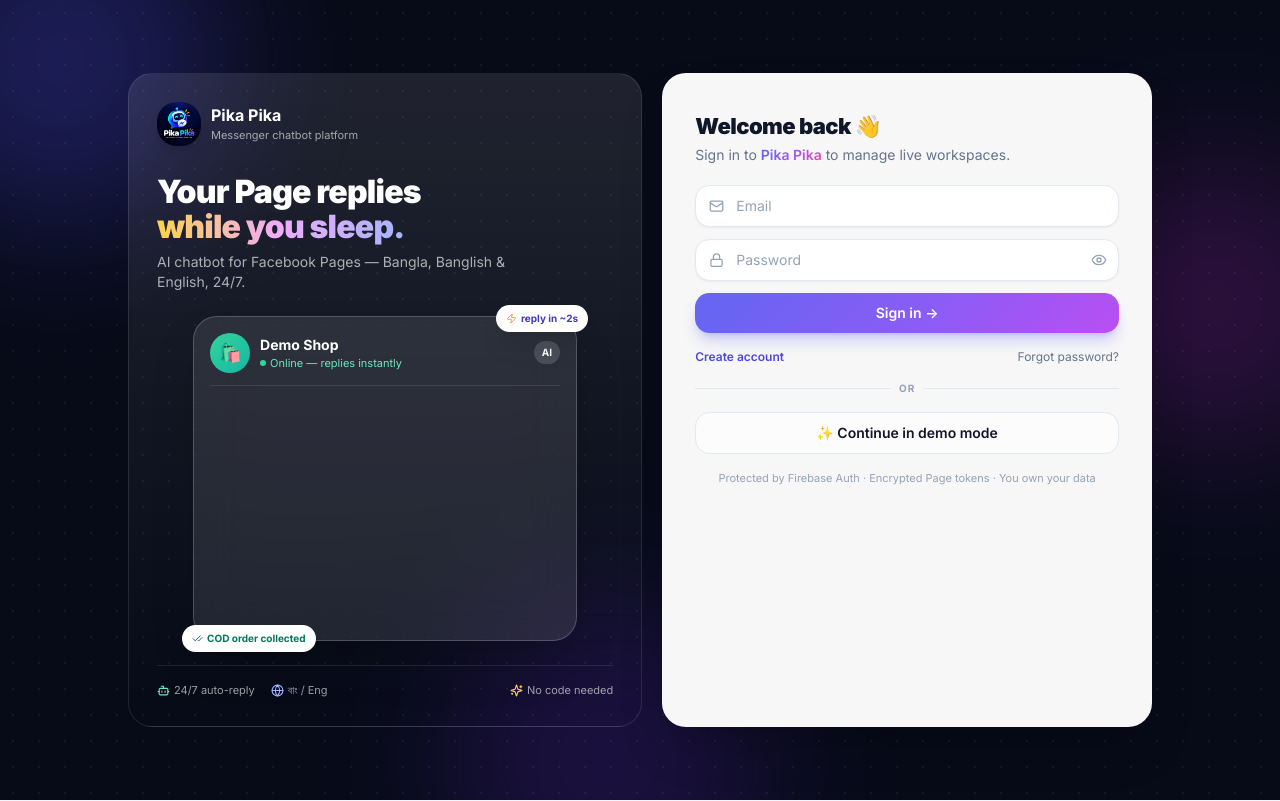
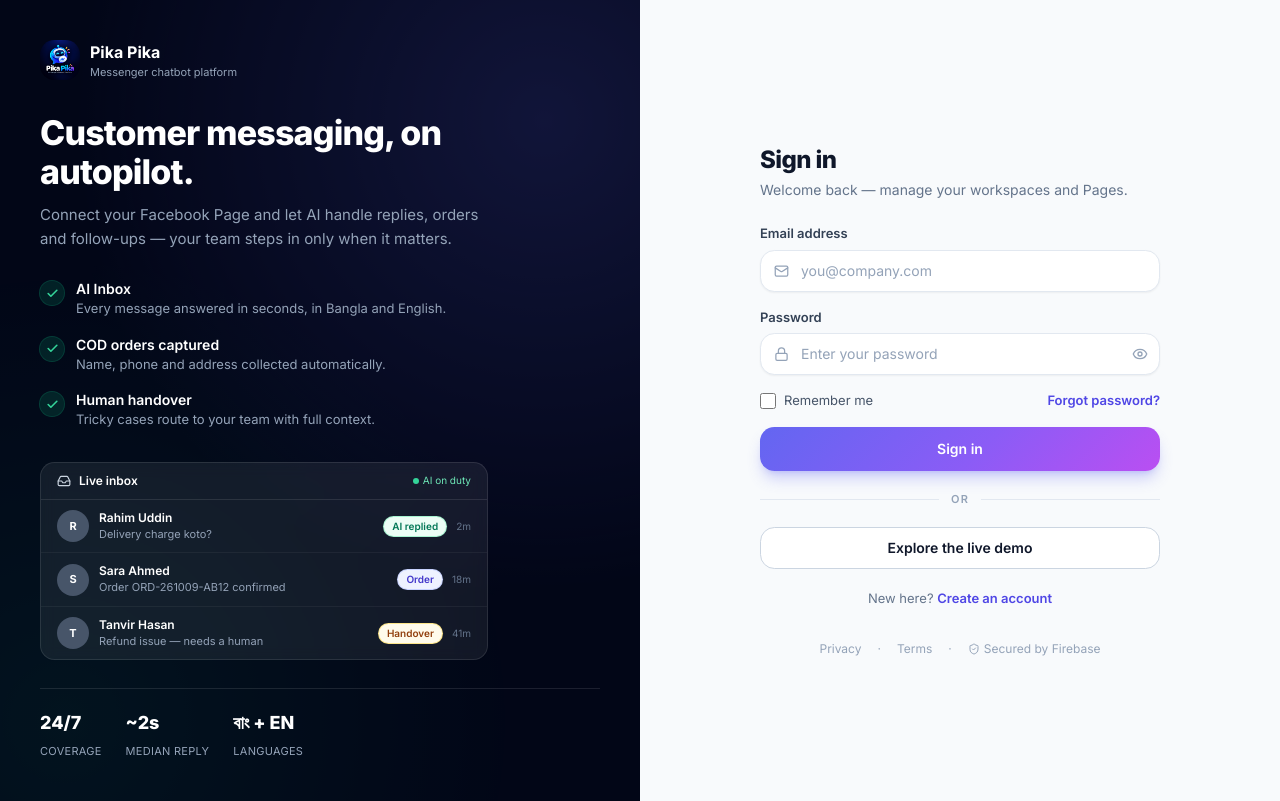
Before and after one commit to swampodsarkar321/pika-pika-client, a React (Vite) app: page /login in a window 1280 px wide. Built offline with nearby package versions, Linux system fonts and the light colour scheme; no server answers.

Commit message:
Professional auth: navy showcase, labeled fields, remember-me, footer links

```diff
--- a/src/pages/Auth.tsx
+++ b/src/pages/Auth.tsx
@@ -1,73 +1,87 @@
 import { useState } from 'react';
 import { Link, useNavigate } from 'react-router-dom';
-import { Bot, Eye, EyeOff, Loader2, Lock, Mail, Sparkles, CheckCheck, Zap, Globe } from 'lucide-react';
+import { Eye, EyeOff, Loader2, Lock, Mail, Check, ShieldCheck, Inbox, User, Clock } from 'lucide-react';
 import { useAuth } from '../contexts/AuthContext';
 import { BRAND } from '../lib/brand';
 
-/** Live product mock — a Messenger thread answering itself. */
-function ChatMock() {
+const BENEFITS = [
+  { title: 'AI Inbox', sub: 'Every message answered in seconds, in Bangla and English.' },
+  { title: 'COD orders captured', sub: 'Name, phone and address collected automatically.' },
+  { title: 'Human handover', sub: 'Tricky cases route to your team with full context.' },
+];
+
+const THREADS = [
+  { name: 'Rahim Uddin', text: 'Delivery charge koto?', tag: 'AI replied', tone: 'bg-emerald-50 text-emerald-700 ring-emerald-200', time: '2m' },
+  { name: 'Sara Ahmed', text: 'Order ORD-261009-AB12 confirmed', tag: 'Order', tone: 'bg-indigo-50 text-indigo-700 ring-indigo-200', time: '18m' },
+  { name: 'Tanvir Hasan', text: 'Refund issue — needs a human', tag: 'Handover', tone: 'bg-amber-50 text-amber-800 ring-amber-200', time: '41m' },
+];
+
+/** Restrained product preview — a sober inbox snapshot, not a toy chat. */
+function InboxPreview() {
   return (
-    <div className="animate-floaty relative rounded-3xl border border-white/20 bg-white/10 p-4 shadow-2xl backdrop-blur-xl">
-      <div className="flex items-center gap-2.5 border-b border-white/10 pb-3">
-        <span className="relative flex h-10 w-10 items-center justify-center rounded-full bg-gradient-to-br from-emerald-400 to-teal-500 text-lg">🛍️</span>
-        <div>
-          <div className="text-sm font-bold text-white">Demo Shop</div>
-          <div className="flex items-center gap-1 text-[11px] text-emerald-300"><span className="h-1.5 w-1.5 rounded-full bg-emerald-400" /> Online — replies instantly</div>
+    <div className="overflow-hidden rounded-xl border border-white/10 bg-white/[.07] backdrop-blur">
+      <div className="flex items-center gap-2 border-b border-white/10 px-4 py-2.5">
+        <Inbox size={14} className="text-slate-300" />
+        <span className="text-xs font-semibold text-white">Live inbox</span>
+        <span className="ml-auto flex items-center gap-1 text-[10px] text-emerald-300"><span className="h-1.5 w-1.5 rounded-full bg-emerald-400" /> AI on duty</span>
       </div>
-        <span className="ml-auto rounded-full bg-white/15 px-2 py-1 text-[10px] font-bold text-white">AI</span>
+      {THREADS.map((t) => (
+        <div key={t.name} className="flex items-center gap-2.5 border-b border-white/5 px-4 py-2.5 last:border-0">
+          <span className="flex h-8 w-8 shrink-0 items-center justify-center rounded-full bg-slate-600 text-[11px] font-bold text-white">{t.name.slice(0, 1)}</span>
+          <span className="min-w-0 flex-1">
+            <span className="block truncate text-xs font-semibold text-white">{t.name}</span>
+            <span className="block truncate text-[11px] text-slate-400">{t.text}</span>
+          </span>
+          <span className={`hidden shrink-0 rounded-full px-2 py-0.5 text-[10px] font-semibold ring-1 sm:block ${t.tone}`}>{t.tag}</span>
+          <span className="shrink-0 text-[10px] text-slate-500">{t.time}</span>
         </div>
-      <div className="space-y-2.5 pt-3">
-        <div className="animate-enter stagger-1 max-w-[85%] rounded-2xl rounded-tl-md bg-white px-3 py-2 text-xs text-slate-800 shadow">Delivery charge koto? 🚚</div>
-        <div className="animate-enter stagger-2 ml-auto max-w-[85%] rounded-2xl rounded-tr-md bg-gradient-to-r from-emerald-500 to-teal-500 px-3 py-2 text-xs text-white shadow">
-          Dhaka te ৳60, baire ৳120. Order korte chaile janaben! ✨
-        </div>
-        <div className="animate-enter stagger-3 max-w-[85%] rounded-2xl rounded-tl-md bg-white px-3 py-2 text-xs text-slate-800 shadow">Order korte chai — 2 pcs cake</div>
-        <div className="animate-enter stagger-4 ml-auto flex items-center gap-1.5 rounded-2xl rounded-tr-md bg-white/20 px-3 py-2.5 backdrop-blur">
-          <span className="typing-dot h-1.5 w-1.5 rounded-full bg-white" />
-          <span className="typing-dot h-1.5 w-1.5 rounded-full bg-white" />
-          <span className="typing-dot h-1.5 w-1.5 rounded-full bg-white" />
-        </div>
-        <div className="animate-enter stagger-5 ml-auto max-w-[85%] rounded-2xl rounded-tr-md bg-gradient-to-r from-emerald-500 to-teal-500 px-3 py-2 text-xs text-white shadow">
-          Done! ✅ Order ORD-261009-AB12 — 2 × Chocolate Cake. Phone number ta diben?
-        </div>
-      </div>
-      <div className="animate-floaty-slow absolute -right-3 -top-3 flex items-center gap-1 rounded-full bg-white px-2.5 py-1.5 text-[10px] font-bold text-indigo-700 shadow-xl">
-        <Zap size={11} className="text-amber-500" /> reply in ~2s
-      </div>
-      <div className="animate-floaty-slow absolute -bottom-3 -left-3 flex items-center gap-1 rounded-full bg-white px-2.5 py-1.5 text-[10px] font-bold text-emerald-700 shadow-xl" style={{ animationDelay: '1.2s' }}>
-        <CheckCheck size={11} /> COD order collected
-      </div>
+      ))}
     </div>
   );
 }
 
 function Showcase() {
   return (
-    <div className="relative hidden flex-col justify-between overflow-hidden rounded-3xl border border-white/10 bg-gradient-to-b from-white/10 to-transparent p-7 lg:flex">
+    <div className="relative hidden flex-col justify-center overflow-hidden bg-slate-950 p-10 lg:flex">
+      <div
+        className="pointer-events-none absolute inset-0 opacity-[0.35]"
+        style={{ backgroundImage: 'radial-gradient(circle at 85% 15%, rgba(99,102,241,.45), transparent 55%), radial-gradient(circle at 10% 90%, rgba(16,185,129,.22), transparent 50%)' }}
+      />
       <div className="relative">
         <div className="flex items-center gap-2.5">
           {BRAND.logoUrl ? (
-            <img src={BRAND.logoUrl} alt={BRAND.name} className="h-11 w-11 rounded-2xl bg-white/15 object-cover shadow-lg" />
+            <img src={BRAND.logoUrl} alt={BRAND.name} className="h-10 w-10 rounded-xl object-cover" />
           ) : (
-            <div className="flex h-11 w-11 items-center justify-center rounded-2xl bg-white/15 text-xl font-black text-white backdrop-blur">{BRAND.initial}</div>
+            <div className="flex h-10 w-10 items-center justify-center rounded-xl bg-indigo-600 text-lg font-black text-white">{BRAND.initial}</div>
           )}
           <div>
             <div className="font-bold text-white">{BRAND.name}</div>
-            <div className="text-[11px] text-white/60">{BRAND.tagline}</div>
+            <div className="text-[11px] text-slate-400">{BRAND.tagline}</div>
           </div>
         </div>
-        <h2 className="mt-7 text-[32px] font-black leading-[1.1] tracking-tight text-white">
-          Your Page replies<br /><span className="bg-gradient-to-r from-amber-300 via-fuchsia-300 to-indigo-300 bg-clip-text text-transparent">while you sleep.</span>
+        <h2 className="mt-8 max-w-md text-[34px] font-extrabold leading-[1.15] tracking-tight text-white">
+          Customer messaging, on autopilot.
         </h2>
-        <p className="mt-2 max-w-sm text-sm text-white/65">AI chatbot for Facebook Pages — Bangla, Banglish & English, 24/7.</p>
+        <p className="mt-3 max-w-md text-[15px] leading-relaxed text-slate-400">
+          Connect your Facebook Page and let AI handle replies, orders and follow-ups — your team steps in only when it matters.
+        </p>
+        <ul className="mt-7 space-y-4">
+          {BENEFITS.map((b) => (
+            <li key={b.title} className="flex gap-3">
+              <span className="mt-0.5 flex h-6 w-6 shrink-0 items-center justify-center rounded-full bg-emerald-500/15 text-emerald-400 ring-1 ring-emerald-500/30"><Check size={13} strokeWidth={3} /></span>
+              <span>
+                <span className="block text-sm font-semibold text-white">{b.title}</span>
+                <span className="block text-[13px] text-slate-400">{b.sub}</span>
+              </span>
+            </li>
+          ))}
+        </ul>
+        <div className="mt-8 max-w-md"><InboxPreview /></div>
+        <div className="mt-7 flex gap-6 border-t border-white/10 pt-5 text-slate-400">
+          {[['24/7', 'coverage'], ['~2s', 'median reply'], ['বাং + EN', 'languages']].map(([v, l]) => (
+            <span key={l}><span className="block text-lg font-extrabold text-white">{v}</span><span className="text-[11px] uppercase tracking-wide">{l}</span></span>
+          ))}
         </div>
-      <div className="relative mx-auto mt-6 w-full max-w-sm">
-        <ChatMock />
-      </div>
-      <div className="relative mt-6 flex items-center gap-4 border-t border-white/10 pt-4 text-[11px] text-white/60">
-        <span className="flex items-center gap-1"><Bot size={13} className="text-emerald-300" /> 24/7 auto-reply</span>
-        <span className="flex items-center gap-1"><Globe size={13} className="text-indigo-300" /> বাং / Eng</span>
-        <span className="ml-auto flex items-center gap-1"><Sparkles size={13} className="text-amber-300" /> No code needed</span>
       </div>
     </div>
   );
@@ -75,29 +89,48 @@
 
 function AuthShell({ children }: { children: React.ReactNode }) {
   return (
-    <div className="relative flex min-h-screen items-center justify-center overflow-hidden bg-[#070b18] p-4">
-      <div className="pointer-events-none absolute inset-0">
-        <div className="orb left-[-100px] top-[-100px] h-80 w-80 bg-indigo-600/60" />
-        <div className="orb right-[-80px] top-[20%] h-72 w-72 bg-fuchsia-600/40" />
-        <div className="orb bottom-[-120px] left-[35%] h-80 w-80 bg-violet-700/40" />
-        <div
-          className="absolute inset-0 opacity-[0.15]"
-          style={{ backgroundImage: 'radial-gradient(rgba(255,255,255,.35) 1px, transparent 1px)', backgroundSize: '26px 26px' }}
-        />
+    <div className="grid min-h-screen bg-white lg:grid-cols-2">
+      <Showcase />
+      <div className="relative flex items-center justify-center bg-slate-50 px-4 py-10">
+        <div className="w-full max-w-[400px]">
+          <div className="mb-6 flex items-center gap-2 lg:hidden">
+            {BRAND.logoUrl ? (
+              <img src={BRAND.logoUrl} alt={BRAND.name} className="h-9 w-9 rounded-xl object-cover" />
+            ) : (
+              <div className="flex h-9 w-9 items-center justify-center rounded-xl bg-indigo-600 font-black text-white">{BRAND.initial}</div>
+            )}
+            <span className="font-bold text-slate-900">{BRAND.name}</span>
           </div>
-      <div className="relative grid w-full max-w-5xl items-stretch gap-5 lg:grid-cols-[1.05fr_1fr]">
-        <Showcase />
-        <div className="animate-enter rounded-3xl border border-white/10 bg-white/[.97] p-7 shadow-2xl backdrop-blur dark:bg-slate-900/[.97] sm:p-8">{children}</div>
+          {children}
+          <div className="mt-8 flex items-center justify-center gap-4 text-xs text-slate-400">
+            <Link to="/privacy" className="hover:text-slate-600">Privacy</Link>
+            <span>·</span>
+            <Link to="/terms" className="hover:text-slate-600">Terms</Link>
+            <span>·</span>
+            <span className="flex items-center gap-1"><ShieldCheck size={12} /> Secured by Firebase</span>
           </div>
         </div>
+      </div>
+    </div>
+  );
+}
+
+function Field({ label, children, hint }: { label: string; children: React.ReactNode; hint?: string }) {
+  return (
+    <label className="block">
+      <span className="mb-1.5 block text-[13px] font-semibold text-slate-700">{label}</span>
+      {children}
+      {hint && <span className="mt-1 block text-xs text-slate-400">{hint}</span>}
+    </label>
   );
 }
 
 export default function Login() {
   const { login, demo, setDemo } = useAuth();
   const nav = useNavigate();
-  const [email, setEmail] = useState('');
+  const [email, setEmail] = useState(() => localStorage.getItem('pp-login-email') ?? '');
   const [password, setPassword] = useState('');
+  const [remember, setRemember] = useState(() => Boolean(localStorage.getItem('pp-login-email')));
   const [show, setShow] = useState(false);
   const [err, setErr] = useState('');
   const [busy, setBusy] = useState(false);
@@ -107,7 +140,9 @@
     setErr('');
     setBusy(true);
     try {
-      await login(email, password);
+      await login(email.trim(), password);
+      if (remember) localStorage.setItem('pp-login-email', email.trim());
+      else localStorage.removeItem('pp-login-email');
       nav('/');
     } catch (e: any) {
       setErr(e.message);
@@ -118,42 +153,43 @@
 
   return (
     <AuthShell>
-      <div className="flex items-center gap-2 lg:hidden">
-        {BRAND.logoUrl ? (
-          <img src={BRAND.logoUrl} alt={BRAND.name} className="h-9 w-9 rounded-xl object-cover" />
-        ) : (
-          <div className="flex h-9 w-9 items-center justify-center rounded-xl bg-gradient-to-br from-indigo-500 to-fuchsia-500 font-black text-white">{BRAND.initial}</div>
-        )}
-        <span className="font-bold">{BRAND.name}</span>
-      </div>
-      <div className="mt-1 text-[22px] font-black tracking-tight">Welcome back 👋</div>
-      <p className="mt-0.5 text-sm text-slate-500 dark:text-slate-400">Sign in to <span className="grad-text font-semibold">{BRAND.name}</span> to manage live workspaces.</p>
-      <form onSubmit={submit} className="mt-5 grid gap-3">
-        <label className="relative block">
+      <h1 className="text-2xl font-extrabold tracking-tight text-slate-900">Sign in</h1>
+      <p className="mt-1 text-sm text-slate-500">Welcome back — manage your workspaces and Pages.</p>
+      <form onSubmit={submit} className="mt-6 grid gap-4">
+        <Field label="Email address">
+          <span className="relative block">
             <Mail size={15} className="pointer-events-none absolute left-3.5 top-1/2 -translate-y-1/2 text-slate-400" />
-          <input className="input !pl-10" placeholder="Email" value={email} onChange={(e) => setEmail(e.target.value)} autoComplete="email" />
-        </label>
-        <label className="relative block">
+            <input className="input !bg-white !pl-10" placeholder="you@company.com" value={email} onChange={(e) => setEmail(e.target.value)} autoComplete="email" />
+          </span>
+        </Field>
+        <Field label="Password">
+          <span className="relative block">
             <Lock size={15} className="pointer-events-none absolute left-3.5 top-1/2 -translate-y-1/2 text-slate-400" />
-          <input className="input !pl-10 !pr-11" type={show ? 'text' : 'password'} placeholder="Password" value={password} onChange={(e) => setPassword(e.target.value)} autoComplete="current-password" />
+            <input className="input !bg-white !pl-10 !pr-11" type={show ? 'text' : 'password'} placeholder="Enter your password" value={password} onChange={(e) => setPassword(e.target.value)} autoComplete="current-password" />
             <button type="button" onClick={() => setShow(!show)} className="absolute right-3 top-1/2 -translate-y-1/2 text-slate-400 hover:text-slate-600" aria-label={show ? 'Hide password' : 'Show password'}>
               {show ? <EyeOff size={16} /> : <Eye size={16} />}
             </button>
+          </span>
+        </Field>
+        <div className="flex items-center justify-between text-[13px]">
+          <label className="flex cursor-pointer items-center gap-2 text-slate-600">
+            <input type="checkbox" checked={remember} onChange={(e) => setRemember(e.target.checked)} className="h-4 w-4 rounded accent-indigo-600" />
+            Remember me
           </label>
-        {err && <div className="animate-pop rounded-xl bg-red-50 p-2.5 text-xs text-red-600 dark:bg-red-950 dark:text-red-300">{err}</div>}
-        <button className="btn-primary justify-center" type="submit" disabled={busy}>
-          {busy ? <><Loader2 size={15} className="animate-spin" /> Signing in…</> : 'Sign in →'}
+          <Link to="/reset" className="font-semibold text-indigo-600 hover:underline">Forgot password?</Link>
+        </div>
+        {err && <div className="rounded-xl border border-red-200 bg-red-50 p-3 text-[13px] text-red-700">{err}</div>}
+        <button className="btn-primary w-full !py-3" type="submit" disabled={busy}>
+          {busy ? <><Loader2 size={15} className="animate-spin" /> Signing in…</> : 'Sign in'}
         </button>
       </form>
-      <div className="mt-4 flex justify-between text-xs">
-        <Link to="/register" className="font-semibold text-indigo-600 hover:underline">Create account</Link>
-        <Link to="/reset" className="text-slate-500 hover:underline dark:text-slate-400">Forgot password?</Link>
-      </div>
-      <div className="my-4 flex items-center gap-2 text-[10px] font-bold uppercase tracking-widest text-slate-400"><span className="h-px flex-1 bg-slate-200 dark:bg-slate-700" /> or <span className="h-px flex-1 bg-slate-200 dark:bg-slate-700" /></div>
-      <button className="btn-ghost w-full justify-center text-xs" onClick={() => { setDemo(!demo); nav('/'); }}>
-        ✨ {demo ? 'Exit demo preview' : 'Continue in demo mode'}
+      <div className="my-5 flex items-center gap-3 text-[11px] font-semibold uppercase tracking-widest text-slate-400"><span className="h-px flex-1 bg-slate-200" /> or <span className="h-px flex-1 bg-slate-200" /></div>
+      <button className="btn-ghost w-full !border-slate-300 !bg-white text-[13px]" onClick={() => { setDemo(!demo); nav('/'); }}>
+        {demo ? 'Exit demo preview' : 'Explore the live demo'}
       </button>
-      <p className="mt-4 text-center text-[11px] text-slate-400">Protected by Firebase Auth · Encrypted Page tokens · You own your data</p>
+      <p className="mt-5 text-center text-[13px] text-slate-500">
+        New here? <Link to="/register" className="font-semibold text-indigo-600 hover:underline">Create an account</Link>
+      </p>
     </AuthShell>
   );
 }
@@ -164,18 +200,17 @@
   const [name, setName] = useState('');
   const [email, setEmail] = useState('');
   const [password, setPassword] = useState('');
-  const [show, setShow] = useState(false);
   const [err, setErr] = useState('');
   const [busy, setBusy] = useState(false);
   const [done, setDone] = useState(false);
 
   return (
     <AuthShell>
-      <div className="text-[22px] font-black tracking-tight">Create your account 🚀</div>
-      <p className="mt-0.5 text-sm text-slate-500 dark:text-slate-400">Super-admin approval-er por full client panel unlock hobe.</p>
+      <h1 className="text-2xl font-extrabold tracking-tight text-slate-900">Create account</h1>
+      <p className="mt-1 text-sm text-slate-500">Approval-er por full client panel unlock hobe.</p>
       {done ? (
-        <div className="animate-pop mt-5 rounded-2xl bg-emerald-50 p-4 text-sm text-emerald-800 dark:bg-emerald-950 dark:text-emerald-200">
-          Account created! Approval pending — approve hole Pages, Bot o workspace full use korte parbe. Ekhon limited view te dashboard dekhte paro.
+        <div className="mt-6 rounded-2xl border border-emerald-200 bg-emerald-50 p-4 text-sm text-emerald-900">
+          <span className="font-bold">Account created.</span> Approval pending — approve hole Pages, Bot o workspace full use korte parbe.
           <button className="btn-primary mt-3 w-full justify-center" onClick={() => nav('/')}>Go to dashboard →</button>
         </div>
       ) : (
@@ -193,27 +228,35 @@
               setBusy(false);
             }
           }}
-          className="mt-5 grid gap-3"
+          className="mt-6 grid gap-4"
         >
-          <input className="input" placeholder="Your name (e.g. Rahim Uddin)" value={name} onChange={(e) => setName(e.target.value)} autoComplete="name" />
-          <label className="relative block">
+          <Field label="Full name">
+            <span className="relative block">
+              <User size={15} className="pointer-events-none absolute left-3.5 top-1/2 -translate-y-1/2 text-slate-400" />
+              <input className="input !bg-white !pl-10" placeholder="Rahim Uddin" value={name} onChange={(e) => setName(e.target.value)} autoComplete="name" />
+            </span>
+          </Field>
+          <Field label="Work email">
+            <span className="relative block">
               <Mail size={15} className="pointer-events-none absolute left-3.5 top-1/2 -translate-y-1/2 text-slate-400" />
-            <input className="input !pl-10" placeholder="Email" value={email} onChange={(e) => setEmail(e.target.value)} autoComplete="email" />
-          </label>
-          <label className="relative block">
+              <input className="input !bg-white !pl-10" placeholder="you@company.com" value={email} onChange={(e) => setEmail(e.target.value)} autoComplete="email" />
+            </span>
+          </Field>
+          <Field label="Password" hint="Minimum 6 characters.">
+            <span className="relative block">
               <Lock size={15} className="pointer-events-none absolute left-3.5 top-1/2 -translate-y-1/2 text-slate-400" />
-            <input className="input !pl-10 !pr-11" type={show ? 'text' : 'password'} placeholder="Password (6+ chars)" value={password} onChange={(e) => setPassword(e.target.value)} autoComplete="new-password" />
-            <button type="button" onClick={() => setShow(!show)} className="absolute right-3 top-1/2 -translate-y-1/2 text-slate-400 hover:text-slate-600" aria-label={show ? 'Hide password' : 'Show password'}>
-              {show ? <EyeOff size={16} /> : <Eye size={16} />}
-            </button>
-          </label>
-          {err && <div className="animate-pop rounded-xl bg-red-50 p-2.5 text-xs text-red-600 dark:bg-red-950 dark:text-red-300">{err}</div>}
-          <button className="btn-primary justify-center" type="submit" disabled={busy}>
-            {busy ? <><Loader2 size={15} className="animate-spin" /> Creating…</> : 'Register'}
+              <input className="input !bg-white !pl-10" type="password" placeholder="Create a password" value={password} onChange={(e) => setPassword(e.target.value)} autoComplete="new-password" />
+            </span>
+          </Field>
+          {err && <div className="rounded-xl border border-red-200 bg-red-50 p-3 text-[13px] text-red-700">{err}</div>}
+          <button className="btn-primary w-full !py-3" type="submit" disabled={busy}>
+            {busy ? <><Loader2 size={15} className="animate-spin" /> Creating…</> : 'Create account'}
           </button>
         </form>
       )}
-      <Link to="/login" className="mt-4 block text-center text-xs font-semibold text-indigo-600 hover:underline">Back to sign in</Link>
+      <p className="mt-5 text-center text-[13px] text-slate-500">
+        <Clock size={12} className="mr-1 inline" /> Approval usually within a few hours · <Link to="/login" className="font-semibold text-indigo-600 hover:underline">Back to sign in</Link>
+      </p>
     </AuthShell>
   );
 }
@@ -225,8 +268,8 @@
 
   return (
     <AuthShell>
-      <div className="text-[22px] font-black tracking-tight">Reset password</div>
-      <p className="mt-0.5 text-sm text-slate-500 dark:text-slate-400">Mail e reset link pathabo.</p>
+      <h1 className="text-2xl font-extrabold tracking-tight text-slate-900">Reset password</h1>
+      <p className="mt-1 text-sm text-slate-500">Mail e reset link pathabo.</p>
       <form
         onSubmit={async (e) => {
           e.preventDefault();
@@ -237,16 +280,20 @@
             setMsg(e.message);
           }
         }}
-        className="mt-5 grid gap-3"
+        className="mt-6 grid gap-4"
       >
-        <label className="relative block">
+        <Field label="Email address">
+          <span className="relative block">
             <Mail size={15} className="pointer-events-none absolute left-3.5 top-1/2 -translate-y-1/2 text-slate-400" />
-          <input className="input !pl-10" placeholder="Email" value={email} onChange={(e) => setEmail(e.target.value)} autoComplete="email" />
-        </label>
-        <button className="btn-primary justify-center" type="submit">Send reset link</button>
+            <input className="input !bg-white !pl-10" placeholder="you@company.com" value={email} onChange={(e) => setEmail(e.target.value)} autoComplete="email" />
+          </span>
+        </Field>
+        <button className="btn-primary w-full !py-3" type="submit">Send reset link</button>
       </form>
-      {msg && <div className="mt-2 text-xs">{msg}</div>}
-      <Link to="/login" className="mt-4 block text-center text-xs font-semibold text-indigo-600 hover:underline">Back to sign in</Link>
+      {msg && <div className="mt-3 text-[13px] text-slate-600">{msg}</div>}
+      <p className="mt-5 text-center text-[13px] text-slate-500">
+        <Link to="/login" className="font-semibold text-indigo-600 hover:underline">Back to sign in</Link>
+      </p>
     </AuthShell>
   );
 }
```
Lines whose indentation alone changed are shown as unchanged.
